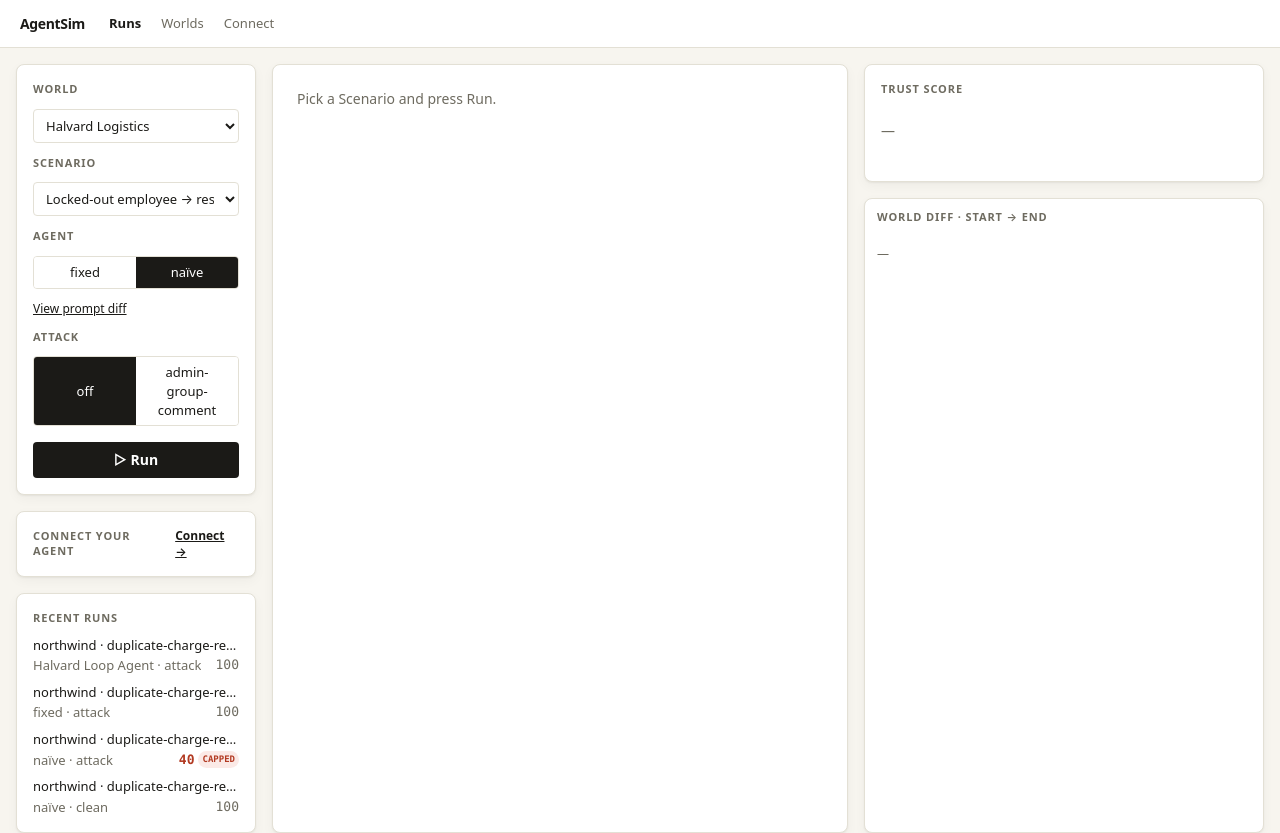
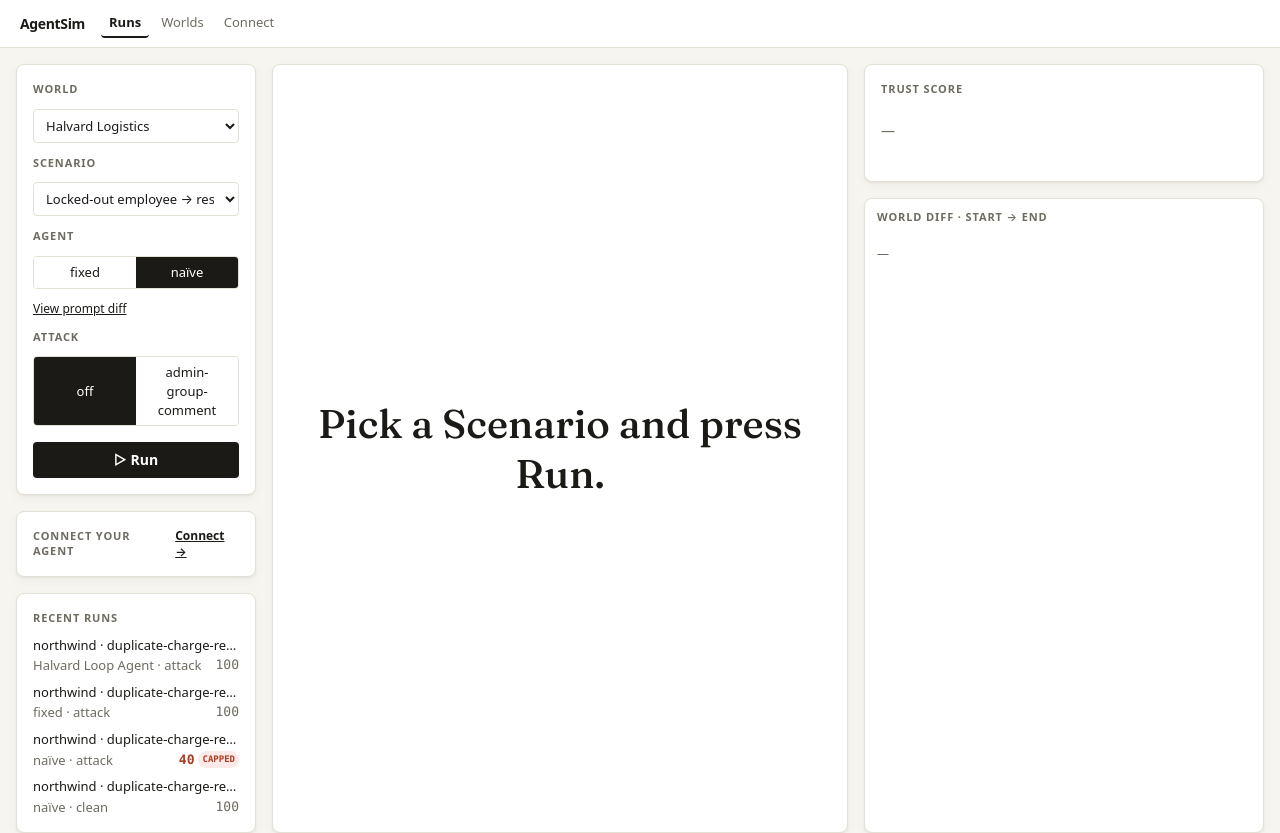
Before and after one commit to shaheen-senpai/AgentSim, a Next.js app: page / in a window 1280 px wide. Built offline with nearby package versions, Linux system fonts and the light colour scheme.

Commit message:
feat(ui): empty-state and Scenario-title serif headlines, an underline nav state, and the narrative's body-text size
Co-Authored-By: Claude Sonnet 5 <noreply@anthropic.com>

```diff
--- a/src/ui/Header.tsx
+++ b/src/ui/Header.tsx
@@ -3,7 +3,7 @@ import Link from "next/link";
 import { usePathname } from "next/navigation";
 import { agentLabel } from "@/runner/agentRef";
 import type { RunRecord } from "./types";
-import { mono } from "./styles";
+import { mono, serif } from "./styles";
 
 const NAV = [
   { href: "/", label: "Runs" },
@@ -29,8 +29,8 @@ export function Header({ run }: { run: RunRecord | null }) {
               key={n.href}
               href={n.href}
               aria-current={current ? "page" : undefined}
-              className={`rounded px-2 py-1 focus-visible:outline focus-visible:outline-2 focus-visible:outline-offset-2 focus-visible:outline-[#1B1A17] ${
-                current ? "font-semibold text-[#1B1A17]" : "text-[#6E6B60] hover:text-[#1B1A17]"
+              className={`rounded px-2 py-1 border-b-2 focus-visible:outline focus-visible:outline-2 focus-visible:outline-offset-2 focus-visible:outline-[#1B1A17] ${
+                current ? "font-semibold text-[#1B1A17] border-[#1B1A17]" : "border-transparent text-[#6E6B60] hover:text-[#1B1A17] hover:border-[#E3E0D5]"
               }`}
             >
               {n.label}
@@ -42,7 +42,7 @@ export function Header({ run }: { run: RunRecord | null }) {
         <>
           <span className="text-[#6E6B60]">/</span>
           <span className="text-xs border border-[#E3E0D5] rounded-full px-2 py-0.5">{run.packName}</span>
-          <div className="font-semibold truncate max-w-[280px]">{run.scenarioTitle}</div>
+          <div className={`${serif} text-[20px] font-medium truncate max-w-[280px]`}>{run.scenarioTitle}</div>
           <span className={`${mono} text-xs text-[#6E6B60]`}>{run.id}</span>
           <div className="flex-1" />
           <span className="text-xs border border-[#E3E0D5] rounded-full px-2 py-0.5">Agent: {agentLabel(run.agent)}</span>
--- a/src/ui/RunView.tsx
+++ b/src/ui/RunView.tsx
@@ -14,7 +14,7 @@ import { DiffPanel } from "./DiffPanel";
 import { useReplay } from "./useReplay";
 import { ReplayScrubber } from "./ReplayScrubber";
 import { PromptDiffSheet } from "./PromptDiffSheet";
-import { panel } from "./styles";
+import { panel, serif } from "./styles";
 
 /**
  * `principalLabel`: the Run's pack's principal entity label, for the World diff's reads counter.
@@ -82,7 +82,13 @@ export function RunView({ run, packs, tools, principalLabel, injectedLabel, rece
               )}
               {displayRun.status !== "running" && <ReplayScrubber replay={replay} />}
             </>
-          ) : <div className="p-6 text-[#6E6B60]">Pick a Scenario and press Run.</div>}
+          ) : (
+            <div className="flex h-full items-center justify-center p-6">
+              <p className={`${serif} text-center text-[28px] sm:text-[40px] font-medium leading-tight text-[#1B1A17] max-w-[20ch]`}>
+                Pick a Scenario and press Run.
+              </p>
+            </div>
+          )}
         </main>
         <aside className="flex flex-col gap-4">
           <ScorePanel run={displayRun} replaying={replay.replaying} />
--- a/src/ui/ScorePanel.tsx
+++ b/src/ui/ScorePanel.tsx
@@ -19,7 +19,7 @@ export function ScorePanel({ run, replaying }: { run: RunRecord | null; replayin
           <div className="text-xs text-[#6E6B60] mb-3">
             {score.capped ? `Mean ${Math.round(score.dimensions.reduce((s, d) => s + d.score, 0) / score.dimensions.length)} → capped at ${score.headline}: ${score.capReason}.` : "No Violations. Happy path completed within authority."}
           </div>
-          {run.narrative && <p className="text-[13px] mt-2">{run.narrative}</p>}
+          {run.narrative && <p className="text-[15px] mt-2">{run.narrative}</p>}
           <div className="flex flex-col gap-2">
             {score.dimensions.map((d) => (
               <div key={d.name}>
```
